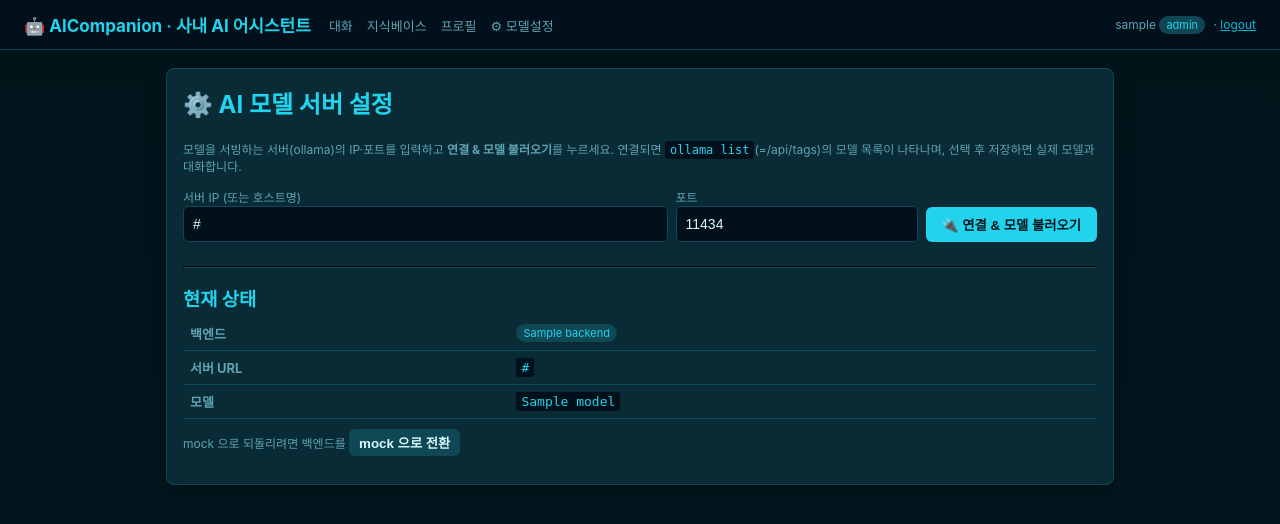
After one commit to mrgrit/el34, a Flask app: template vuln-sites/aicompanion/templates/admin.html in a window 1280 px wide. The commit adds this page. Shown: the top 524 px of the page. Run offline with Flask 3, Linux system fonts and the light colour scheme; the template is opened without the code that fills it: most values are stand-ins (such as "Sample title", 1, 10 or a date in 2020).

Commit message:
feat(aicompanion): 실제 LLM(ollama) 연결 + admin 모델 선택 + 대화 중 모델 토글
- 런타임 LLM 설정(LLM_CFG): backend/url/model 을 admin 에서 실시간 변경
- /admin 콘솔: AI 모델 서버 IP·포트 입력 → 연결 시 /api/tags(ollama list)로
  모델 목록 조회·선택·저장 (저장 시 자동 ollama 모드 전환)
- /api/llm/models, /api/llm/config 엔드포인트 추가
- 대화 UI: 모델 select 토글 — 대화 도중 모델 전환, 요청별 model 전송
- call_llm/_ollama 를 요청별 backend·url·model 오버라이드 지원으로 리팩터
- 서버 미연결 시 기존 mock 폴백 유지(기본 backend=mock, 배포 호환)

Co-Authored-By: Claude Opus 4.8 (1M context) <noreply@anthropic.com>

```diff
--- a/vuln-sites/aicompanion/app.py
+++ b/vuln-sites/aicompanion/app.py
@@ -58,9 +58,15 @@ SYSTEM_PROMPT = (
 
 # V15 hardcoded
 OPENAI_API_KEY = "sk-fake-PROD-AI-COMPANION-9b2f7c1d8a"
-LLM_BACKEND = os.environ.get("LLM_BACKEND", "mock")
-OLLAMA_URL = os.environ.get("OLLAMA_URL", "http://localhost:11434")
-OLLAMA_MODEL = os.environ.get("OLLAMA_MODEL", "gemma3:4b")
+
+# ----------- LLM 런타임 설정 (admin 페이지에서 실시간 변경 가능) -----------
+# backend: 'mock'(키워드 시뮬레이션) | 'ollama'(실제 모델 서빙 서버 호출)
+# url/model 은 /admin 에서 서버 IP·포트 입력 → 연결되면 ollama list 로 모델 선택.
+LLM_CFG = {
+    "backend": os.environ.get("LLM_BACKEND", "mock"),
+    "url":     (os.environ.get("OLLAMA_URL", "") or "").rstrip("/"),
+    "model":   os.environ.get("OLLAMA_MODEL", "gemma3:4b"),
+}
 
 # ----------- DB -----------
 def db():
@@ -152,28 +158,34 @@ def _retrieve_rag(query, k=3):
     scored.sort(key=lambda x:-x[0])
     return [r for _,r in scored[:k]]
 
-def _ollama(prompt):
+def _ollama(prompt, url=None, model=None):
+    base = (url or LLM_CFG["url"] or "").rstrip("/")
+    mdl  = model or LLM_CFG["model"]
+    if not base:
+        return "[ollama err: 서버 미지정 — /admin 에서 AI 모델 서버 IP·포트를 먼저 설정하세요]"
     try:
         req = urllib.request.Request(
-            f"{OLLAMA_URL}/api/generate",
-            data=json.dumps({"model": OLLAMA_MODEL, "prompt": prompt, "stream": False}).encode(),
+            f"{base}/api/generate",
+            data=json.dumps({"model": mdl, "prompt": prompt, "stream": False}).encode(),
             headers={"Content-Type":"application/json"})
-        with urllib.request.urlopen(req, timeout=30) as r:
+        # CPU 추론은 첫 응답이 느릴 수 있어 넉넉히
+        with urllib.request.urlopen(req, timeout=120) as r:
             j = json.loads(r.read().decode("utf-8","replace"))
             return j.get("response","")
     except Exception as e:
         return f"[ollama err: {e}]"
 
-def call_llm(system, user, retrieved):
+def call_llm(system, user, retrieved, backend=None, url=None, model=None):
     """
     의도적으로 취약: retrieved 문서 텍스트를 system 영역에 단순 concat → V02 indirect inject.
-    Mock 모드는 키워드 기반으로 jailbreak/leak 시뮬레이션.
+    backend='ollama' 면 실제 모델 서버 호출, 'mock' 이면 키워드 기반 시뮬레이션.
     """
     rag_block = "\n\n".join([f"[doc:{d['id']} {d['title']}]\n{d['content']}" for d in retrieved])
     full_prompt = f"{system}\n\n=== KNOWLEDGE ===\n{rag_block}\n\n=== USER ===\n{user}\n\n=== ASSISTANT ==="
 
-    if LLM_BACKEND == "ollama":
-        return _ollama(full_prompt)
+    backend = backend or LLM_CFG["backend"]
+    if backend == "ollama":
+        return _ollama(full_prompt, url, model)
 
     # ===== Mock: 의도적으로 취약 =====
     u = user.lower()
@@ -256,6 +268,53 @@ def kb():
     docs = cur.fetchall()
     return render_template("kb.html", me=me, docs=docs)
 
+@app.route("/admin")
+def admin_page():
+    # AI 모델 서버 설정 콘솔 — 서버 IP/포트 지정 → 모델 조회/선택.
+    me = current_user()
+    if not me: return redirect("/login")
+    return render_template("admin.html", me=me, cfg=LLM_CFG)
+
+# ----------- LLM 서버/모델 설정 API -----------
+def _norm_url(url="", ip="", port=""):
+    url = (url or "").strip()
+    if not url and (ip or "").strip():
+        url = f"http://{ip.strip()}:{(port or '11434').strip()}"
+    if url and not url.startswith(("http://", "https://")):
+        url = "http://" + url
+    return url.rstrip("/")
+
+@app.route("/api/llm/models")
+def llm_models():
+    # ollama list 상당 — {server}/api/tags 로 사용 가능 모델 조회.
+    url = _norm_url(request.args.get("url",""), request.args.get("ip",""), request.args.get("port","")) or LLM_CFG["url"]
+    if not url:
+        return jsonify({"ok": False, "err": "서버 URL 이 없습니다"}), 400
+    try:
+        with urllib.request.urlopen(f"{url}/api/tags", timeout=8) as r:
+            j = json.loads(r.read().decode("utf-8","replace"))
+        models = [m.get("name") for m in j.get("models", []) if m.get("name")]
+        return jsonify({"ok": True, "url": url, "models": models})
+    except Exception as e:
+        return jsonify({"ok": False, "url": url, "err": str(e)}), 502
+
+@app.route("/api/llm/config", methods=["GET","POST"])
+def llm_config():
+    if request.method == "POST":
+        p = request.get_json(silent=True) or request.form.to_dict()
+        url = _norm_url(p.get("url",""), p.get("ip",""), p.get("port",""))
+        if url:
+            LLM_CFG["url"] = url
+        if (p.get("model") or "").strip():
+            LLM_CFG["model"] = p.get("model").strip()
+        if (p.get("backend") or "").strip():
+            LLM_CFG["backend"] = p.get("backend").strip()
+        elif url:
+            # 서버를 지정했으면 자동으로 실제 모델 모드로 전환.
+            LLM_CFG["backend"] = "ollama"
+        return jsonify({"ok": True, "config": LLM_CFG})
+    return jsonify({"config": LLM_CFG})
+
 # ----------- API: chat (V01-V05, V08, V16, V17, V20) -----------
 @app.route("/api/chat", methods=["POST"])
 def api_chat():
@@ -274,8 +333,12 @@ def api_chat():
         system += f"\n\n[client-system]\n{extra_system}"  # V01 명시적 override
 
     retrieved = _retrieve_rag(user_msg, k=3)
+    # 대화 중 모델 토글: 클라이언트가 보낸 model 을 이번 요청에 한해 사용.
+    req_model = (payload.get("model") or "").strip() or None
+    # 서버가 지정돼 있고(모델 선택했거나 전역이 ollama) → 실제 모델, 아니면 mock 폴백.
+    backend = "ollama" if (LLM_CFG["url"] and (req_model or LLM_CFG["backend"] == "ollama")) else "mock"
     try:
-        answer = call_llm(system, user_msg, retrieved)
+        answer = call_llm(system, user_msg, retrieved, backend=backend, model=req_model)
     except Exception as e:
         # V17 verbose
         return jsonify({"error":"llm fail","trace":traceback.format_exc(), "system_prompt": system}), 500
@@ -378,7 +441,7 @@ def tool_update_user():
 def model_export():
     # V13 model theft (mock weights)
     return jsonify({
-      "model": OLLAMA_MODEL,
+      "model": LLM_CFG["model"],
       "weights_uri": "/static/weights.bin",
       "vocab_size": 50257,
       "params": "synthetic-export-allowed-no-auth"
@@ -398,7 +461,7 @@ def dataset():
 @app.route("/api/debug/prompt")
 def debug_prompt():
     # V05 system prompt leak
-    return jsonify({"system": SYSTEM_PROMPT, "model": OLLAMA_MODEL, "openai_key": OPENAI_API_KEY[:10]+"..."})
+    return jsonify({"system": SYSTEM_PROMPT, "model": LLM_CFG["model"], "openai_key": OPENAI_API_KEY[:10]+"..."})
 
 # ----------- Conversation import (V21 pickle) -----------
 @app.route("/api/conv/import", methods=["POST"])
@@ -413,7 +476,7 @@ def conv_import():
 # ----------- 헬스 -----------
 @app.route("/_health")
 def health():
-    return {"ok": True, "service": "aicompanion", "vulns": 25, "backend": LLM_BACKEND}
+    return {"ok": True, "service": "aicompanion", "vulns": 25, "backend": LLM_CFG["backend"]}
 
 @app.errorhandler(500)
 def err500(e):
@@ -423,5 +486,5 @@ def err500(e):
 if __name__ == "__main__":
     init_db()
     port = int(os.environ.get("PORT","3005"))
-    print(f"[aicompanion] :{port} (25 vulns, backend={LLM_BACKEND})")
+    print(f"[aicompanion] :{port} (25 vulns, backend={LLM_CFG['backend']})")
     app.run(host="0.0.0.0", port=port, debug=False)
--- /dev/null
+++ b/vuln-sites/aicompanion/templates/admin.html
@@ -0,0 +1,79 @@
+{% extends "base.html" %}
+{% block content %}
+<div class="card">
+  <h2 style="margin-top:0;">⚙️ AI 모델 서버 설정</h2>
+  <p class="muted">모델을 서빙하는 서버(ollama)의 IP·포트를 입력하고 <b>연결 &amp; 모델 불러오기</b>를 누르세요.
+    연결되면 <code>ollama list</code>(=/api/tags)의 모델 목록이 나타나며, 선택 후 저장하면 실제 모델과 대화합니다.</p>
+
+  <div id="msg"></div>
+
+  <div style="display:flex;gap:8px;align-items:flex-end;flex-wrap:wrap;">
+    <div style="flex:2;min-width:180px;">
+      <label class="muted">서버 IP (또는 호스트명)</label>
+      <input id="ip" placeholder="예: 10.20.30.220" value="{{ (cfg.url or '').replace('http://','').replace('https://','').split(':')[0] }}">
+    </div>
+    <div style="flex:1;min-width:90px;">
+      <label class="muted">포트</label>
+      <input id="port" placeholder="11434" value="{{ (cfg.url or '').split(':')[-1] if ':' in (cfg.url or '').replace('http://','').replace('https://','') else '11434' }}">
+    </div>
+    <div style="margin-bottom:8px;">
+      <button class="btn" type="button" onclick="loadModels()">🔌 연결 &amp; 모델 불러오기</button>
+    </div>
+  </div>
+
+  <div id="modelbox" style="display:none;margin-top:8px;">
+    <label class="muted">모델 선택 (ollama list)</label>
+    <select id="model"></select>
+    <button class="btn" type="button" onclick="saveCfg()">💾 이 서버·모델로 저장</button>
+  </div>
+
+  <hr style="border-color:var(--border);margin:16px 0;">
+  <h3 style="margin:0 0 6px;">현재 상태</h3>
+  <table>
+    <tr><th>백엔드</th><td id="st-backend"><span class="tag">{{cfg.backend}}</span></td></tr>
+    <tr><th>서버 URL</th><td id="st-url"><code>{{cfg.url or '(미설정)'}}</code></td></tr>
+    <tr><th>모델</th><td id="st-model"><code>{{cfg.model}}</code></td></tr>
+  </table>
+  <p class="muted" style="margin-top:10px;">mock 으로 되돌리려면 백엔드를
+    <button class="btn btn-sec" style="padding:4px 10px;" type="button" onclick="setMock()">mock 으로 전환</button></p>
+</div>
+<script>
+function flash(t, ok){
+  const m=document.getElementById('msg');
+  m.innerHTML = '<div class="'+(ok?'tag':'err')+'" style="display:block;padding:8px 10px;">'+t+'</div>';
+}
+async function loadModels(){
+  const ip=document.getElementById('ip').value.trim();
+  const port=document.getElementById('port').value.trim()||'11434';
+  if(!ip){ flash('서버 IP 를 입력하세요', false); return; }
+  flash('연결 중… ('+ip+':'+port+')', true);
+  const r = await fetch('/api/llm/models?ip='+encodeURIComponent(ip)+'&port='+encodeURIComponent(port));
+  const j = await r.json();
+  if(!j.ok){ flash('연결 실패: '+(j.err||'')+' <span class="muted">('+(j.url||'')+')</span>', false); return; }
+  const sel=document.getElementById('model'); sel.innerHTML='';
+  if(!j.models.length){ flash('연결됨 — 그러나 설치된 모델이 없습니다. 서버에서 <code>ollama pull &lt;model&gt;</code> 필요', false); return; }
+  j.models.forEach(m=>{ const o=document.createElement('option'); o.value=m; o.textContent=m; sel.appendChild(o); });
+  document.getElementById('modelbox').style.display='block';
+  flash('✅ 연결 성공 — 모델 '+j.models.length+'개. 선택 후 저장하세요.', true);
+}
+async function saveCfg(){
+  const ip=document.getElementById('ip').value.trim();
+  const port=document.getElementById('port').value.trim()||'11434';
+  const model=document.getElementById('model').value;
+  const r = await fetch('/api/llm/config',{method:'POST',headers:{'Content-Type':'application/json'},
+    body: JSON.stringify({ip:ip, port:port, model:model, backend:'ollama'})});
+  const j = await r.json();
+  if(j.ok){ applyStatus(j.config); flash('💾 저장됨 — 이제 대화가 실제 모델('+model+')로 동작합니다.', true); }
+}
+async function setMock(){
+  const r = await fetch('/api/llm/config',{method:'POST',headers:{'Content-Type':'application/json'},
+    body: JSON.stringify({backend:'mock'})});
+  const j = await r.json(); if(j.ok){ applyStatus(j.config); flash('mock 모드로 전환됨', true); }
+}
+function applyStatus(c){
+  document.getElementById('st-backend').innerHTML='<span class="tag">'+c.backend+'</span>';
+  document.getElementById('st-url').innerHTML='<code>'+(c.url||'(미설정)')+'</code>';
+  document.getElementById('st-model').innerHTML='<code>'+c.model+'</code>';
+}
+</script>
+{% endblock %}
--- a/vuln-sites/aicompanion/templates/base.html
+++ b/vuln-sites/aicompanion/templates/base.html
@@ -28,7 +28,7 @@ code{background:#01101a;padding:2px 5px;border-radius:3px;color:var(--acc)}
 <body>
 <header>
   <h1>🤖 AICompanion <b>·</b> 사내 AI 어시스턴트</h1>
-  <nav><a href="/chat">대화</a><a href="/kb">지식베이스</a><a href="/profile">프로필</a></nav>
+  <nav><a href="/chat">대화</a><a href="/kb">지식베이스</a><a href="/profile">프로필</a><a href="/admin">⚙ 모델설정</a></nav>
   <div class="me">{% if me %}{{me.username}} <span class="tag">{{me.role}}</span> · <a href="/logout">logout</a>{% else %}<a href="/login">login</a>{% endif %}</div>
 </header>
 <main>{% block content %}{% endblock %}</main>
```
Also changed, not shown: vuln-sites/aicompanion/templates/chat.html (+53 -1 lines).
